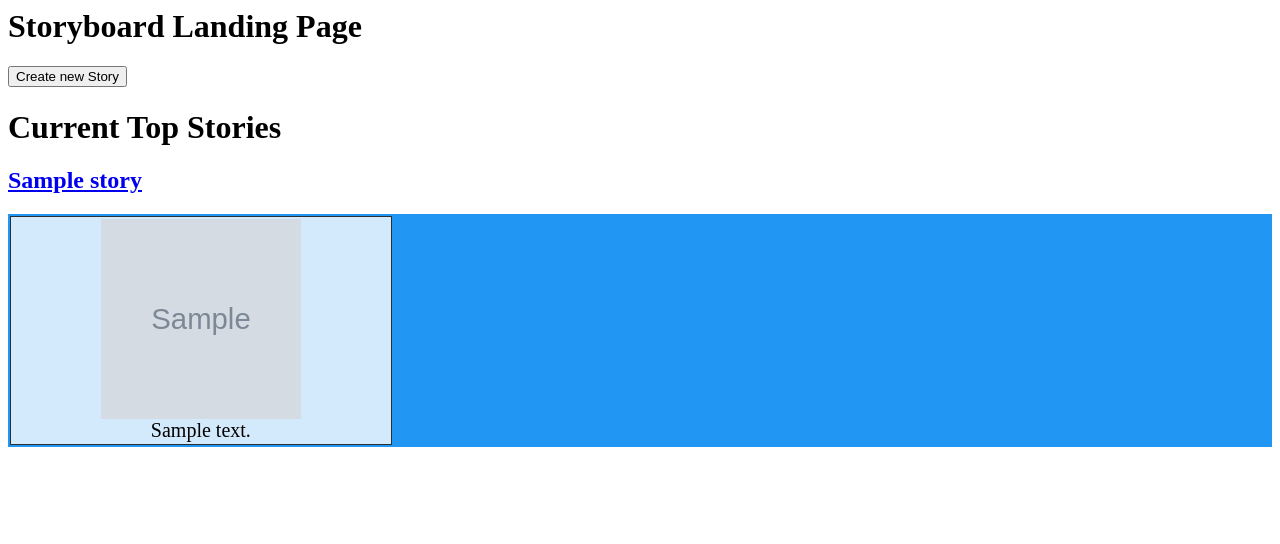
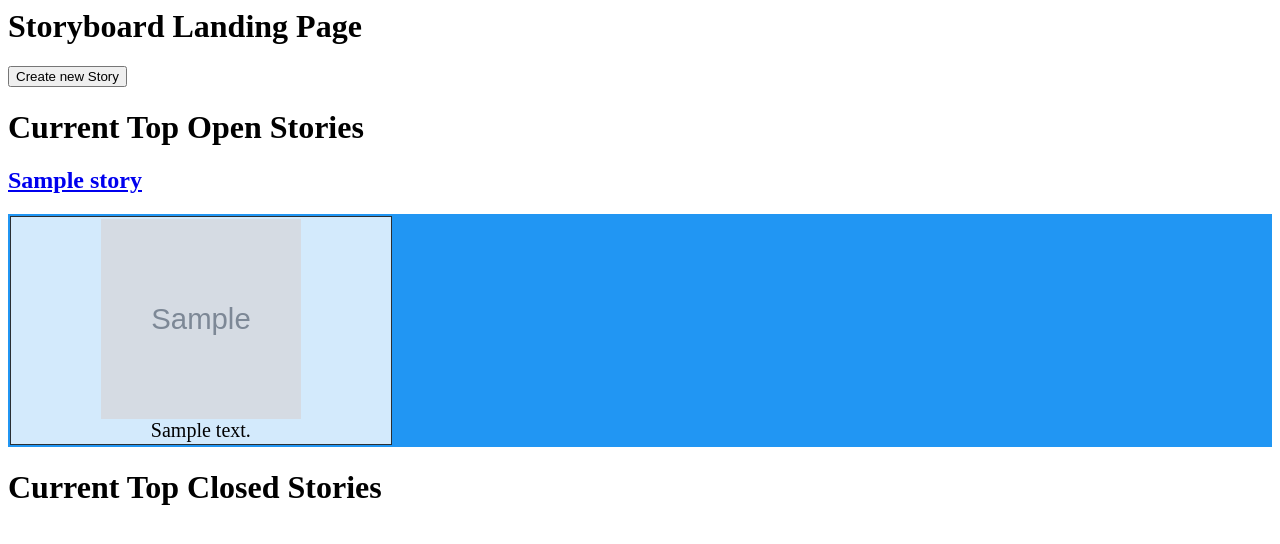
Before and after one commit to CPTblackadder/storyboard, a Django app: page /painter/ in a window 1280 px wide. Shown: the top 544 px of the page. Run offline with Django 4.2, Linux system fonts and the light colour scheme; tables that the repository leaves empty hold one stand-in row (values such as "Sample post"); grey boxes marked "Sample" are stand-in pictures.

Commit message:
Improve front page

```diff
--- a/painter/admin.py
+++ b/painter/admin.py
@@ -13,7 +13,7 @@
 
 
 class StoryAdmin(admin.ModelAdmin):
-    list_display = ["title", "started", "closed"]
+    list_display = ["title", "started", "closed", "activestorycontestmodel"]
 
 
 admin.site.register(Story, StoryAdmin)
--- a/painter/management/commands/closecontests.py
+++ b/painter/management/commands/closecontests.py
@@ -1,3 +1,4 @@
+import datetime
 from operator import attrgetter
 
 from django.core.management.base import BaseCommand, CommandError
@@ -57,4 +58,6 @@
 
     def do_action(self, contest: ActiveStoryContestModel):
         # Remove the contest
+        contest.story.closed = datetime.datetime.now(datetime.UTC)
+        contest.story.save()
         contest.delete()
--- a/painter/templates/painter/landingpage.html
+++ b/painter/templates/painter/landingpage.html
@@ -7,7 +7,12 @@
 <a href={% url 'createstory' %}>
   <button>Create new Story</button>
 </a>
-<h1>Current Top Stories</h1>
-{% for story in data %}
+<h1>Current Top Open Stories</h1>
+{% for story in open_stories %}
   <div class="container">{% include "painter/story_preview_template.html" %}</div>
 {% endfor %}
+
+<h1>Current Top Closed Stories</h1>
+{% for story in closed_stories %}
+  <div class="container">{% include "painter/story_preview_template.html" %}</div>
+{% endfor %}
--- a/painter/views.py
+++ b/painter/views.py
@@ -160,13 +160,24 @@
 
 
 def main(request):
-    data = Story.objects.all()
-    for story in data:
+    open_stories = Story.objects.filter(activestorycontestmodel__isnull=False).order_by(
+        "-started"
+    )
+    closed_stories = Story.objects.filter(
+        activestorycontestmodel__isnull=True
+    ).order_by("-closed")
+    for story in open_stories:
         images = LockedStoryContestModel.objects.filter(story=story).order_by("-id")
         story.number_of_images = len(images)
         story.more_than_five_images = story.number_of_images > 5
         story.images = reversed(images[:5])
-    context = {"data": data}
+    for story in closed_stories:
+        images = LockedStoryContestModel.objects.filter(story=story).order_by("-id")
+        story.number_of_images = len(images)
+        story.more_than_five_images = story.number_of_images > 5
+        story.images = reversed(images[:5])
+
+    context = {"open_stories": open_stories, "closed_stories": closed_stories}
     return render(request, "painter/landingpage.html", context)
 
 
```
